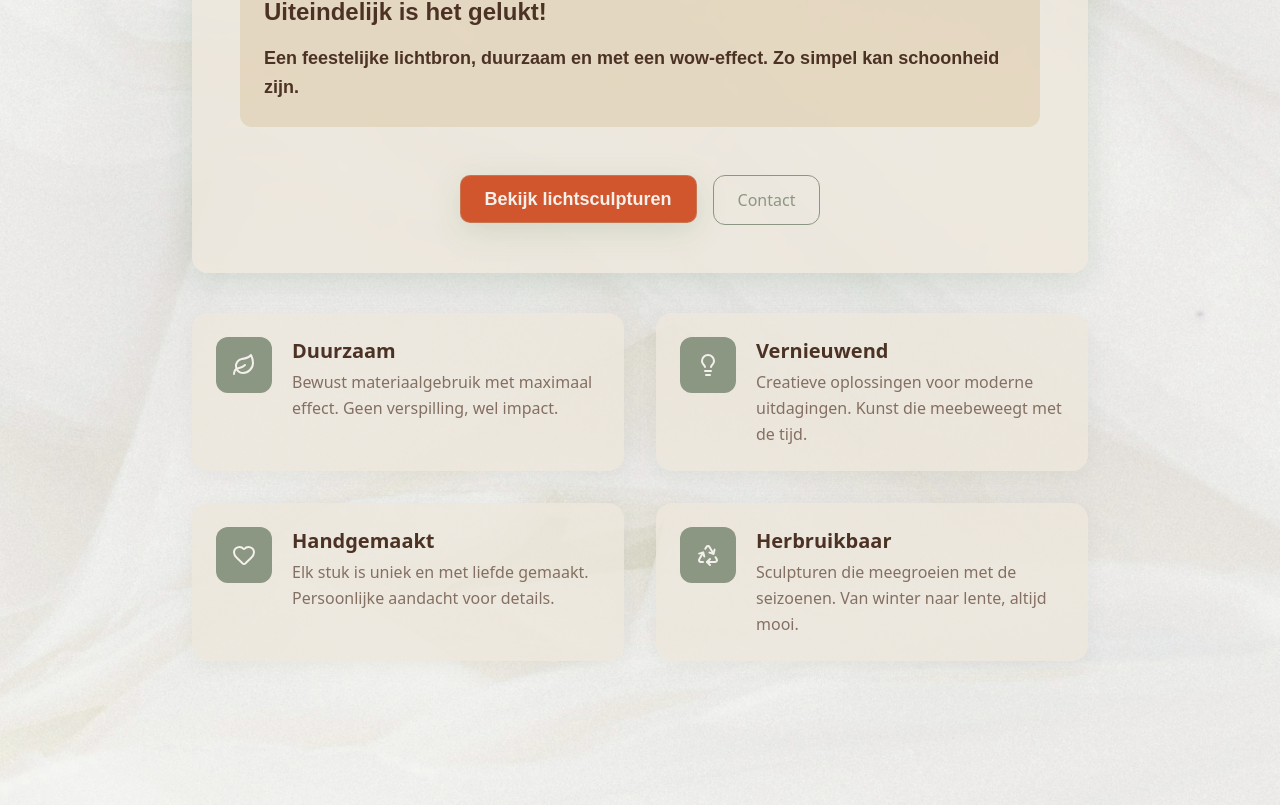
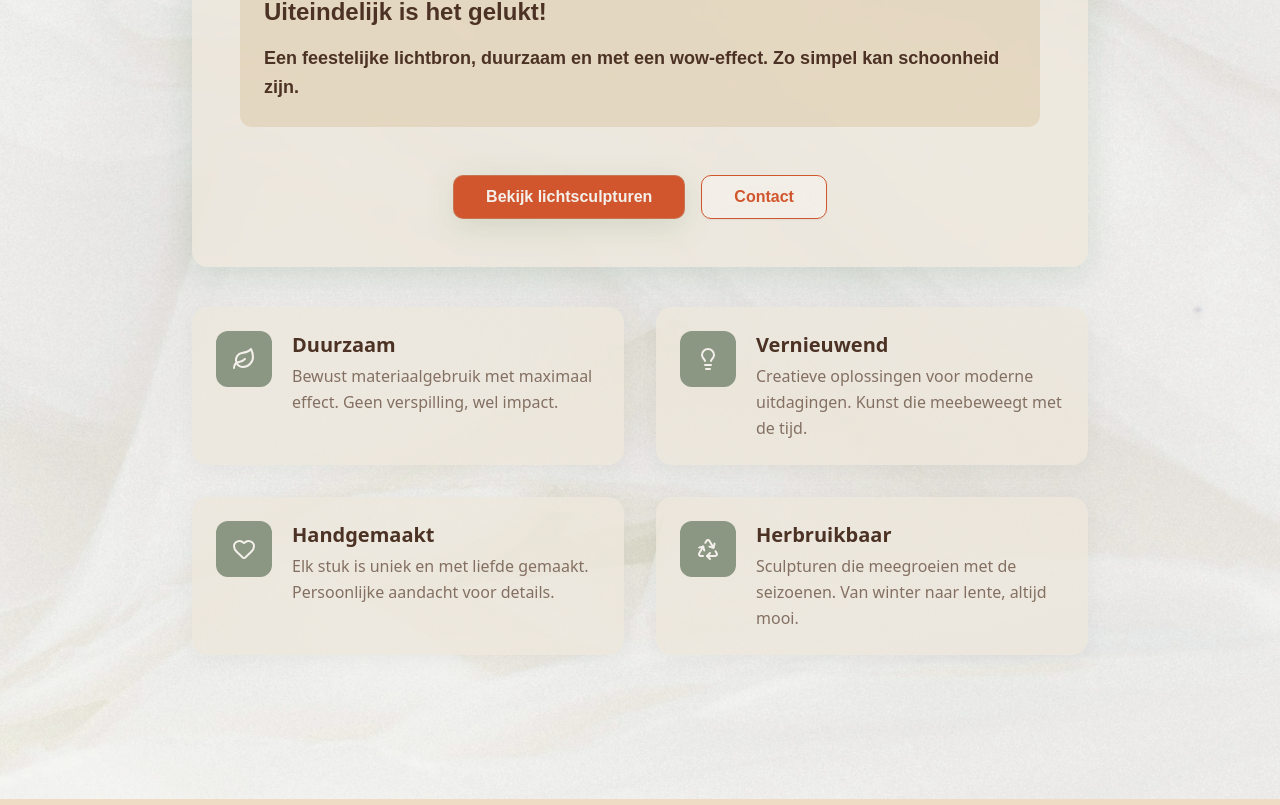
Before and after one commit to Juliasmitjes/lichtsculpturen, a React (Vite) app: page / in a window 1280 px wide. Shown: the part 4848-5653 px from the top of the page. Built offline with nearby package versions, Linux system fonts and the light colour scheme; a web font is replaced by a local one.

Commit message:
add btns

```diff
--- a/src/components/Header.tsx
+++ b/src/components/Header.tsx
@@ -1,6 +1,6 @@
 import { useState } from "react";
 import { Menu, X, Palette } from "lucide-react";
-import { Button, buttonVariants } from "./ui/button";
+import { Button } from "./ui/button";
 
 const Header = () => {
   const [isMenuOpen, setIsMenuOpen] = useState(false);
--- a/src/components/Story.tsx
+++ b/src/components/Story.tsx
@@ -1,9 +1,9 @@
 import linnenTexture from '../assets/images/linnenTexture.jpg';
 import { Lightbulb, Leaf,  Heart, Recycle } from "lucide-react";
 import { Button } from "./ui/button";
-import { ChevronDown } from "lucide-react";
 
 const Story = () => {
+
     const coreValues = [
     {
       icon: Leaf,
@@ -31,8 +31,8 @@ const Story = () => {
     },
   ];
 
-  const scrollToGallery = () => {
-    const element = document.getElementById('galerij');
+    const scrollToSection = (sectionId: string) => {
+    const element = document.getElementById(sectionId);
     element?.scrollIntoView({ behavior: 'smooth' });
   };
 
@@ -98,20 +98,20 @@ const Story = () => {
                 <div className="flex flex-col sm:flex-row gap-4 justify-center lg:justify-start">
                   <Button
                     variant="hero"
-                    size="hero"
-                    onClick={scrollToGallery}
+                    size="lg"
+                    onClick={() => scrollToSection('galerij')}
                     className="bg-accent"
                   >
                     Bekijk lichtsculpturen
                   </Button>
                  </div>
 
-                <a
-                  href="#"
-                  className="px-6 py-3 border border-primary text-primary rounded-lg hover:bg-primary hover:text-primary-foreground transition-colors"
-                >
-                  Contact
-                </a>
+               <Button
+               variant="outlineref"
+               size="lg"
+               onClick={() => scrollToSection('contact')}>
+                Contact
+                </Button>
               </div>
             </div>
           </div>
```
